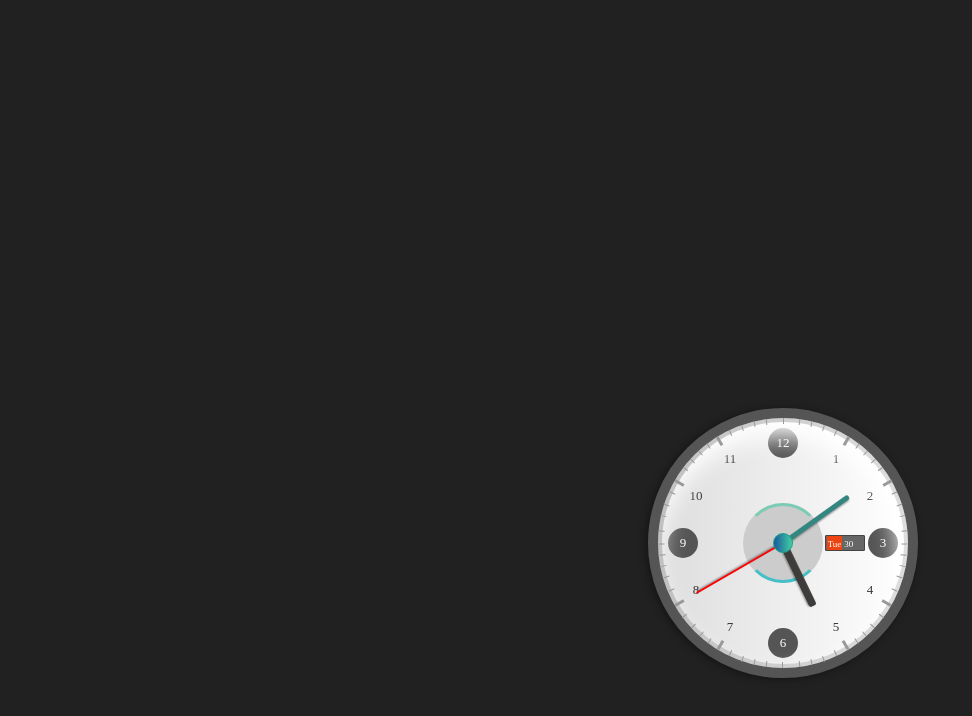
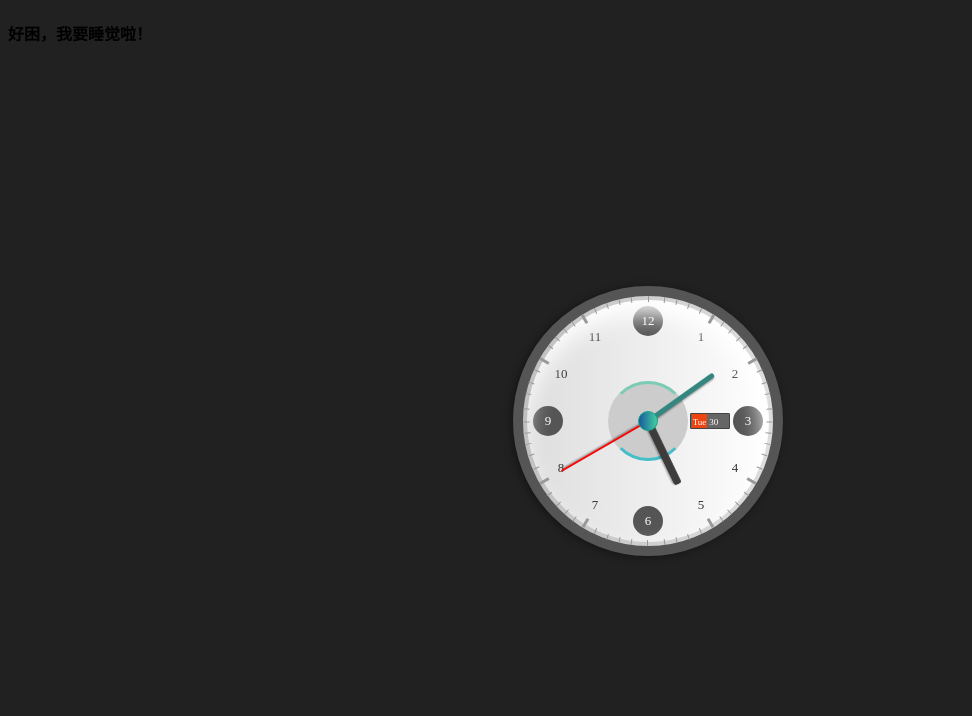
Before and after one commit to Enliy/vita, a plain HTML site: page index.html in a window 1280 px wide. Shown: the whole page, without its empty margins (0-972 px from the left). Drawn offline with nearby package versions, Linux system fonts and the light colour scheme.

Commit message:
feat: fixed index.html

```diff
--- a/index.html
+++ b/index.html
@@ -27,7 +27,7 @@
             position: absolute;
             top: 50%;
             left: 50%;
-            transform: translate(-50% -50%);
+            transform: translateX(-50%) translateY(-50%);
         }
 
     </style>
@@ -35,6 +35,7 @@
 
 <body>
     <div class="container">
+        <h4>好困，我要睡觉啦！</h4>
         <div class="content">
             <div class="clock-place"> </div>
         </div>
```
